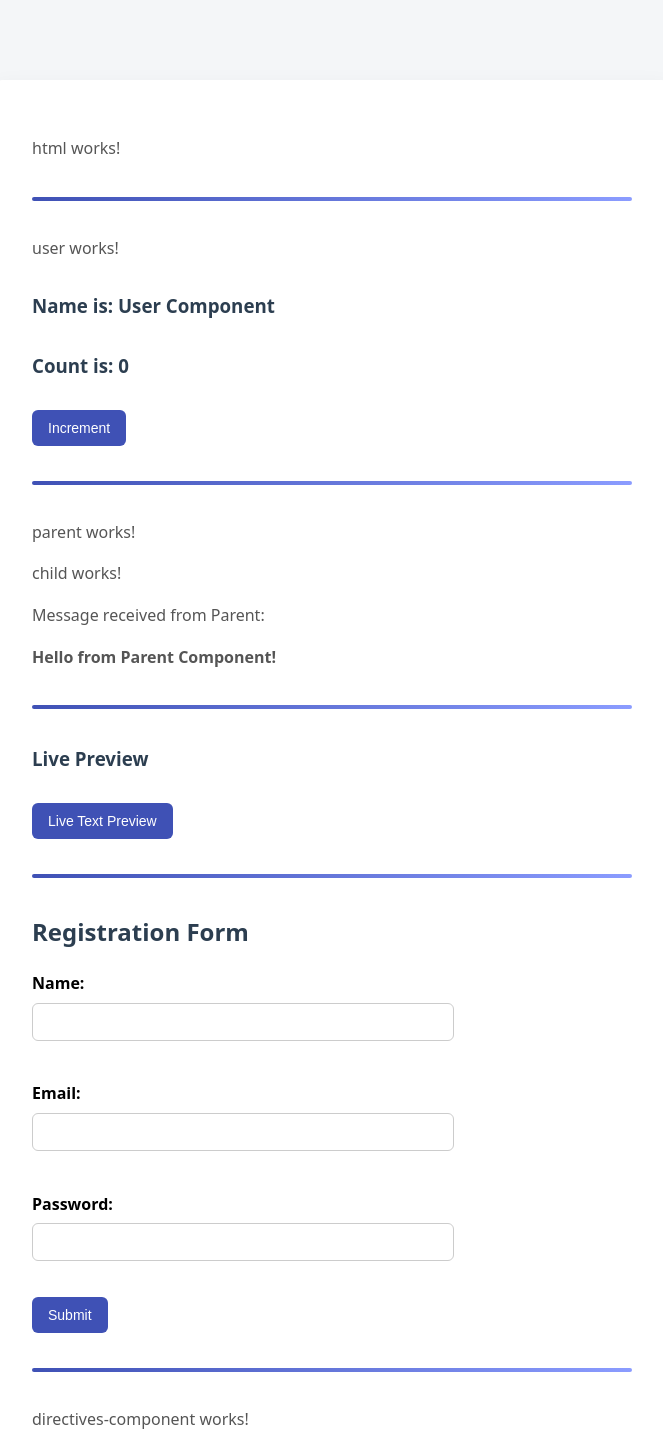
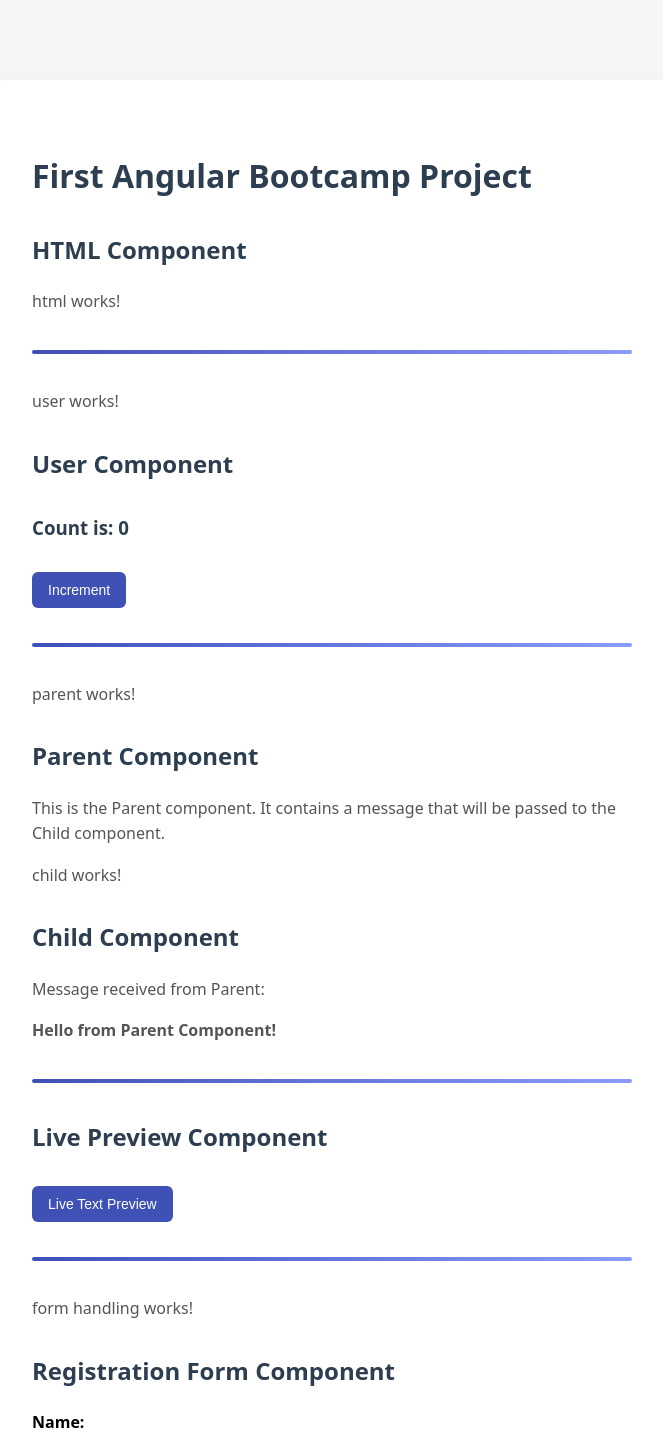
Before and after one commit to AntonV0/angular-bootcamp, an Angular app in the folder FirstAngularProject/: page / in a window 1280 px wide. Shown: the top 1440 px of the page, without its empty margins (308-971 px from the left). Built offline with nearby package versions, Linux system fonts and the light colour scheme.

Commit message:
style: add headers for components on main page

```diff
--- a/FirstAngularProject/src/app/child/child.html
+++ b/FirstAngularProject/src/app/child/child.html
@@ -1,4 +1,5 @@
 <p>child works!</p>
+<h2>Child Component</h2>
 <p>Message received from Parent:</p>
 <p>
   <b>{{ data }}</b>
--- a/FirstAngularProject/src/app/form-handling/form-handling.html
+++ b/FirstAngularProject/src/app/form-handling/form-handling.html
@@ -1,4 +1,5 @@
-<h2>Registration Form</h2>
+<p>form handling works!</p>
+<h2>Registration Form Component</h2>
 
 <form #form="ngForm" (ngSubmit)="submitForm(form)">
   <!-- #form -> template reference variable that allows us to access the form's properties and methods in the template.
--- a/FirstAngularProject/src/app/html/html.html
+++ b/FirstAngularProject/src/app/html/html.html
@@ -1,4 +1,6 @@
 <main>
+  <h1>First Angular Bootcamp Project</h1>
+  <h2>HTML Component</h2>
   <p>html works!</p>
 
   <hr>
@@ -13,7 +15,7 @@
 
   <hr>
 
-  <h3>Live Preview</h3>
+  <h2>Live Preview Component</h2>
   <button routerLink="/preview">Live Text Preview</button>
   <!-- routerLink is an Angular directive used to navigate between routes in the application. The value "/preview" specifies the path to navigate to when the button is clicked. -->
 
--- a/FirstAngularProject/src/app/live-preview/live-preview.html
+++ b/FirstAngularProject/src/app/live-preview/live-preview.html
@@ -1,3 +1,4 @@
+<p>live-preview works!</p>
 <h2>Live Text Preview</h2>
 
 <input type ="text" [(ngModel)]="message" placeholder="Type something...">
--- a/FirstAngularProject/src/app/parent/parent.html
+++ b/FirstAngularProject/src/app/parent/parent.html
@@ -1,3 +1,5 @@
 <p>parent works!</p>
+<h2>Parent Component</h2>
+<p>This is the Parent component. It contains a message that will be passed to the Child component.</p>
 <app-child [data]="message"></app-child>
 <!-- This line includes the Child component in the Parent component's template and binds the 'message' property of the Parent component to the 'data' input property of the Child component using Angular's property binding syntax [data]="message". This allows the Parent component to pass data to the Child component, enabling the Child component to display or use the message defined in the Parent component. -->
--- a/FirstAngularProject/src/app/user/user.html
+++ b/FirstAngularProject/src/app/user/user.html
@@ -1,7 +1,7 @@
 <p>user works!</p>
 
 <!-- This line uses Angular's interpolation syntax to display the value of the 'name' property defined in the User component. When the component is rendered, it will show the h3 tag because the 'name' property is initialised with the string 'User Component'. -->
-<h3>Name is: {{ name }}</h3>
+<h2>{{ name }}</h2>
 <h3>Count is: {{ count }}</h3>
 <button (click)="increment()">Increment</button>
 
```
